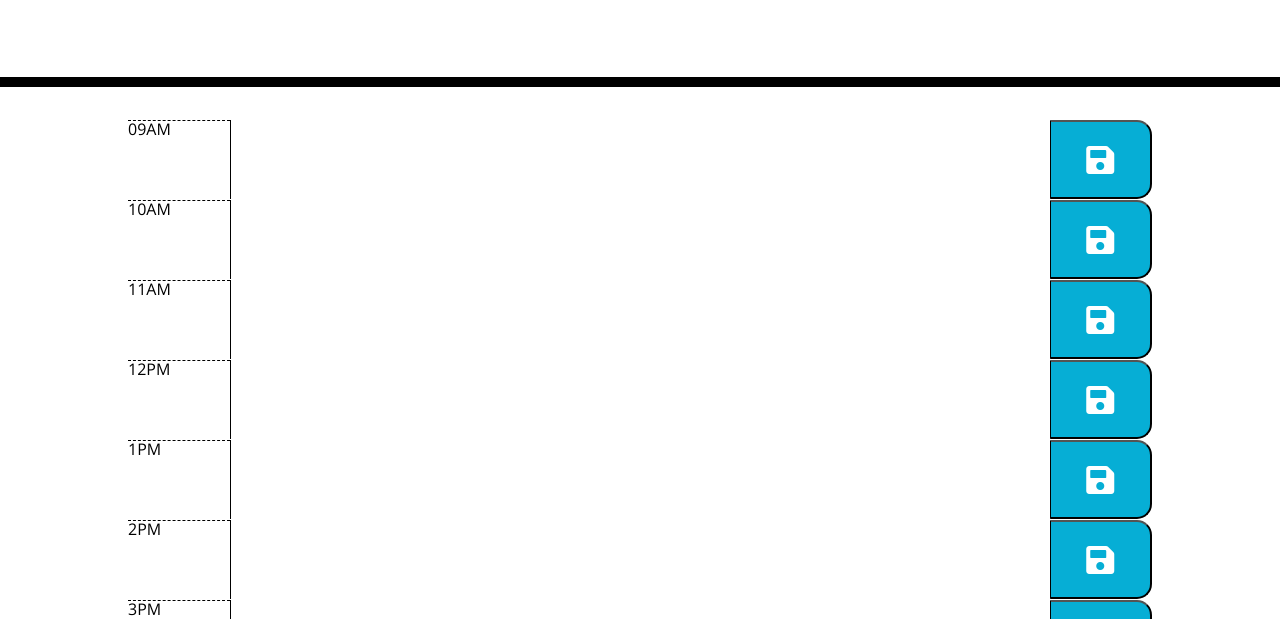
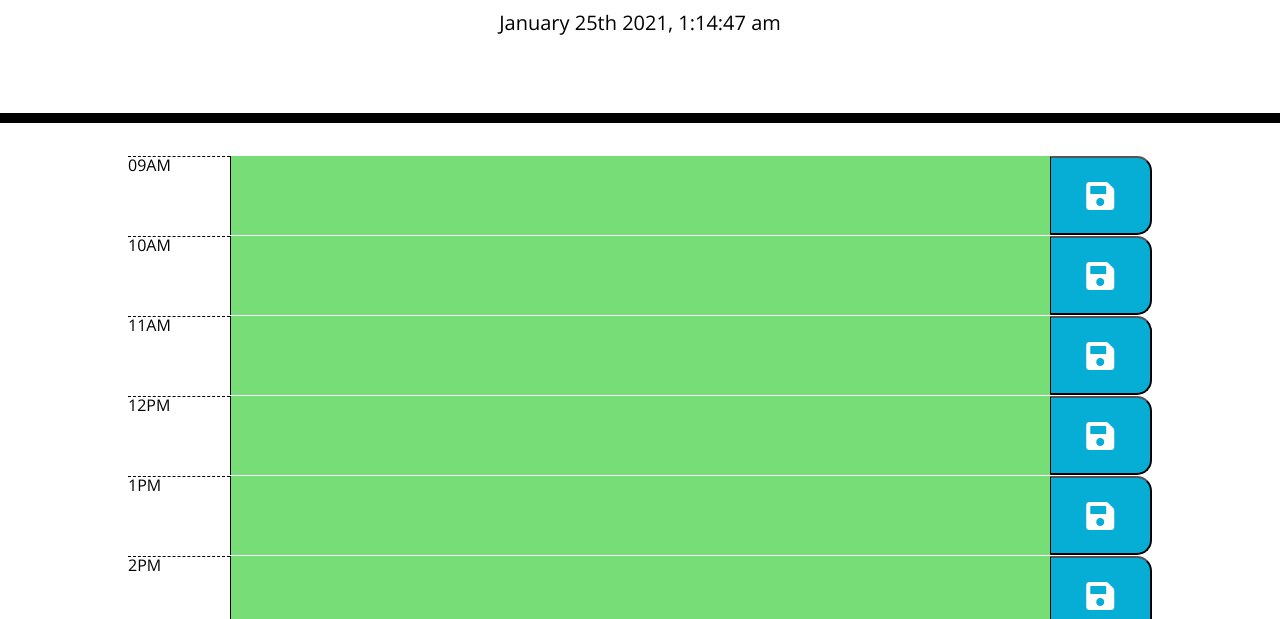
Before and after one commit to hannamunoz/event.schedule, a plain HTML site: page index.html in a window 1280 px wide. Shown: the part 181-800 px from the top of the page. Drawn offline with nearby package versions, Linux system fonts and the light colour scheme; files that its build step writes are made by us from their sources.

Commit message:
updating javascript

```diff
--- a/index.html
+++ b/index.html
@@ -9,7 +9,7 @@
     <link rel="stylesheet" href="https://use.fontawesome.com/releases/v5.8.1/css/all.css"
         integrity="sha384-50oBUHEmvpQ+1lW4y57PTFmhCaXp0ML5d60M1M7uH2+nqUivzIebhndOJK28anvf" crossorigin="anonymous" />
     <link href="https://fonts.googleapis.com/css?family=Open+Sans&display=swap" rel="stylesheet" />
-    <link rel="stylesheet" href=".css/style.css" />
+    <link rel="stylesheet" href="./css/style.css" />
     <title>Work Day Scheduler</title>
 </head>
 
@@ -69,7 +69,7 @@
 
     <script src="https://cdnjs.cloudflare.com/ajax/libs/jquery/3.2.1/jquery.min.js"></script>
     <script src="https://cdnjs.cloudflare.com/ajax/libs/moment.js/2.24.0/moment.min.js"></script>
-    <script src=".javascript/script.js"></script>
+    <script src="./javascript/script.js"></script>
 </body>
 
 </html>
```
Also changed, not shown: 1 other file.
